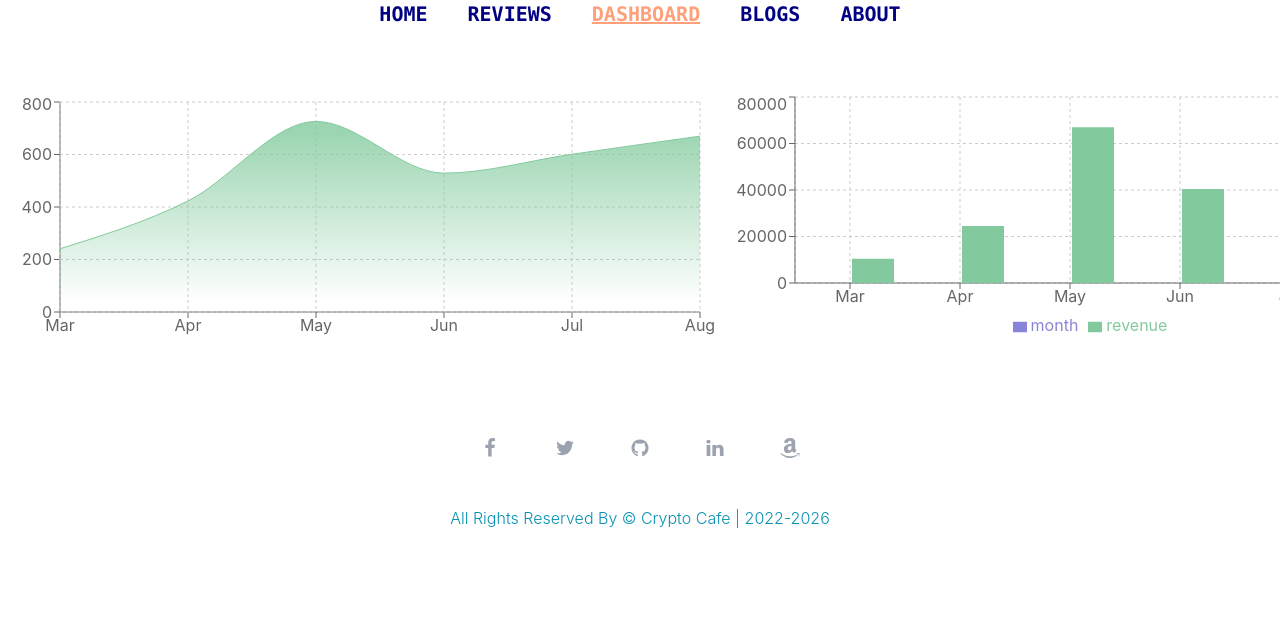
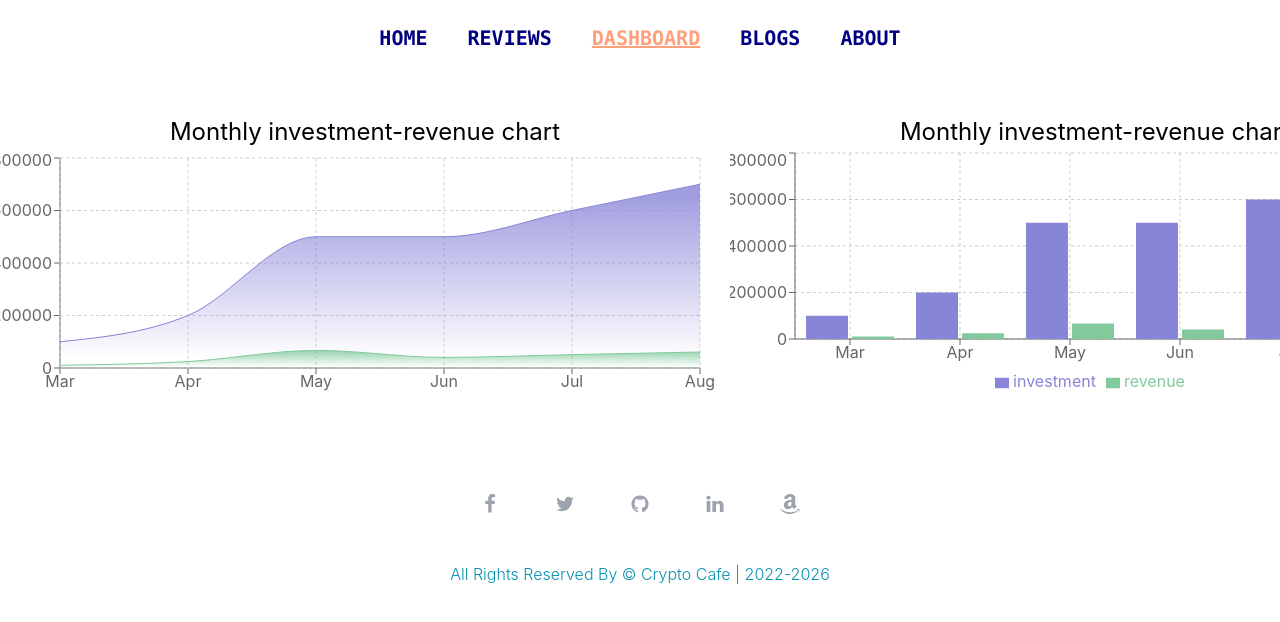
Before and after one commit to mamuntufayel/product-analysis-assign-9, a React (Create React App) app: page /dashboard in a window 1280 px wide. Shown: the top 622 px of the page. Built offline with nearby package versions, Linux system fonts and the light colour scheme.

Commit message:
deshboard completed

```diff
--- a/src/Components/Dashboard/DashBoard.js
+++ b/src/Components/Dashboard/DashBoard.js
@@ -44,7 +44,7 @@ const DashBoard = () => {
     return (
         <div className=' flex md:justify-between my-16'>
             <div>
-
+                <h1 className=' text-2xl'>Monthly investment-revenue chart</h1>
                 <AreaChart width={730} height={250} data={data}
                     margin={{ top: 10, right: 30, left: 0, bottom: 0 }}>
                     <defs>
@@ -58,21 +58,22 @@ const DashBoard = () => {
                         </linearGradient>
                     </defs>
                     <XAxis dataKey="month" />
-                    <YAxis dataKey="sell" />
+                    <YAxis />
                     <CartesianGrid strokeDasharray="3 3" />
                     <Tooltip />
-                    <Area type="monotone" dataKey="month" stroke="#8884d8" fillOpacity={1} fill="url(#colorUv)" />
-                    <Area type="monotone" dataKey="sell" stroke="#82ca9d" fillOpacity={1} fill="url(#colorPv)" />
+                    <Area type="monotone" dataKey="investment" stroke="#8884d8" fillOpacity={1} fill="url(#colorUv)" />
+                    <Area type="monotone" dataKey="revenue" stroke="#82ca9d" fillOpacity={1} fill="url(#colorPv)" />
                 </AreaChart>
             </div>
             <div>
+                <h1 className=' text-2xl'>Monthly investment-revenue chart</h1>
                 <BarChart width={730} height={250} data={data}>
                     <CartesianGrid strokeDasharray="3 3" />
                     <XAxis dataKey="month" />
-                    <YAxis dataKey="revenue" />
+                    <YAxis />
                     <Tooltip />
                     <Legend />
-                    <Bar dataKey="month" fill="#8884d8" />
+                    <Bar dataKey="investment" fill="#8884d8" />
                     <Bar dataKey="revenue" fill="#82ca9d" />
                 </BarChart>
             </div>
--- a/src/Components/Header/Header.js
+++ b/src/Components/Header/Header.js
@@ -5,7 +5,7 @@ import CustomLink from '../CustomLink/CustomLink';
 
 const Header = () => {
     return (
-        <nav className=' text-xl flex inline-flex '>
+        <nav className=' text-xl flex inline-flex mt-6'>
 
             <CustomLink className=' font-mono text-slate-900 font-semibold mx-5' to="/">HOME</CustomLink>
             <CustomLink className=' font-mono text-slate-900 font-semibold mx-5' to="/reviews">REVIEWS</CustomLink>
--- a/src/Components/NotFound/NotFound.js
+++ b/src/Components/NotFound/NotFound.js
@@ -21,12 +21,7 @@ const NotFound = () => {
                     >
                         Back to homepage
                     </Link>
-                    <Link
-                        to='/contact'
-                        className='w-full mb-2 py-2 px-3 text-white mt-3 mx-2 bg-cyan-600 sm:w-auto sm:mb-0'
-                    >
-                        Contact us
-                    </Link>
+
                 </div>
                 <div>
                     <div className='w-full h-full bg-gray-200 rounded-lg'>
--- a/src/Components/Reviews/Reviews.js
+++ b/src/Components/Reviews/Reviews.js
@@ -7,7 +7,7 @@ const Reviews = () => {
     // console.log(clothes)
     return (
         <div>
-            <p className=' text-5xl text-slate-600 hover:text-rose-200 transition-transform mt-12 mb-24'>Here is some Reviews</p>
+            <p className=' text-5xl text-slate-600 hover:text-rose-200 transition-transform mt-12 mb-24'>Here is our recent Reviews</p>
 
             <div className=' grid grid-cols-3 gap-3'>
                 {
--- a/src/Components/TopThreeReviews/TopThreeReviews.js
+++ b/src/Components/TopThreeReviews/TopThreeReviews.js
@@ -8,7 +8,7 @@ const TopThreeReviews = () => {
     const [clothes, setClothes] = useContext(ClothContext);
     return (
         <div>
-            <p>Customers Reviews</p>
+            <p className=' text-2xl font-mono font-semibold text-slate-800 mt-11 mb-5'>Customers Reviews</p>
             <div className=' grid grid-cols-3 gap-3 px-48'>
                 {
                     clothes.slice(0, 3).map(cloth => <ThreeReviews
```
Also changed, not shown: 1 other file (tests, documents, lock files or other folders).
